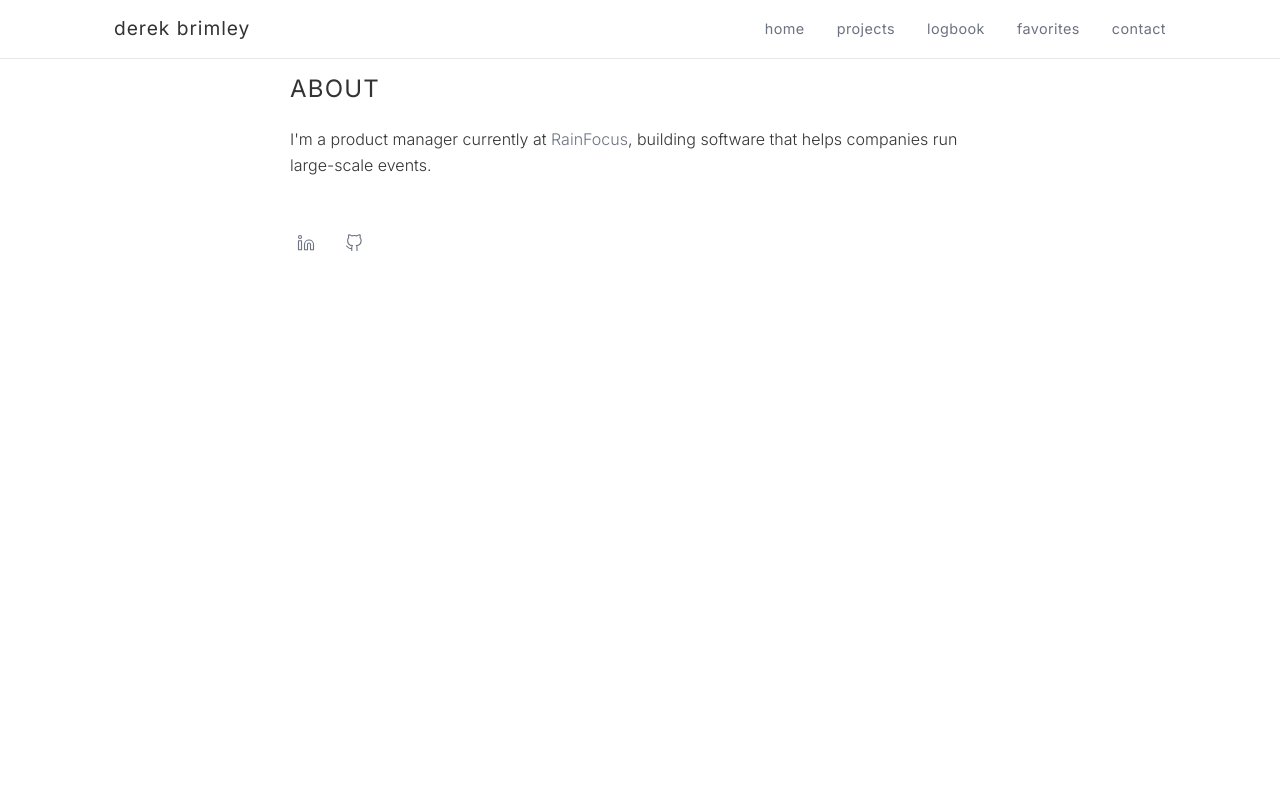
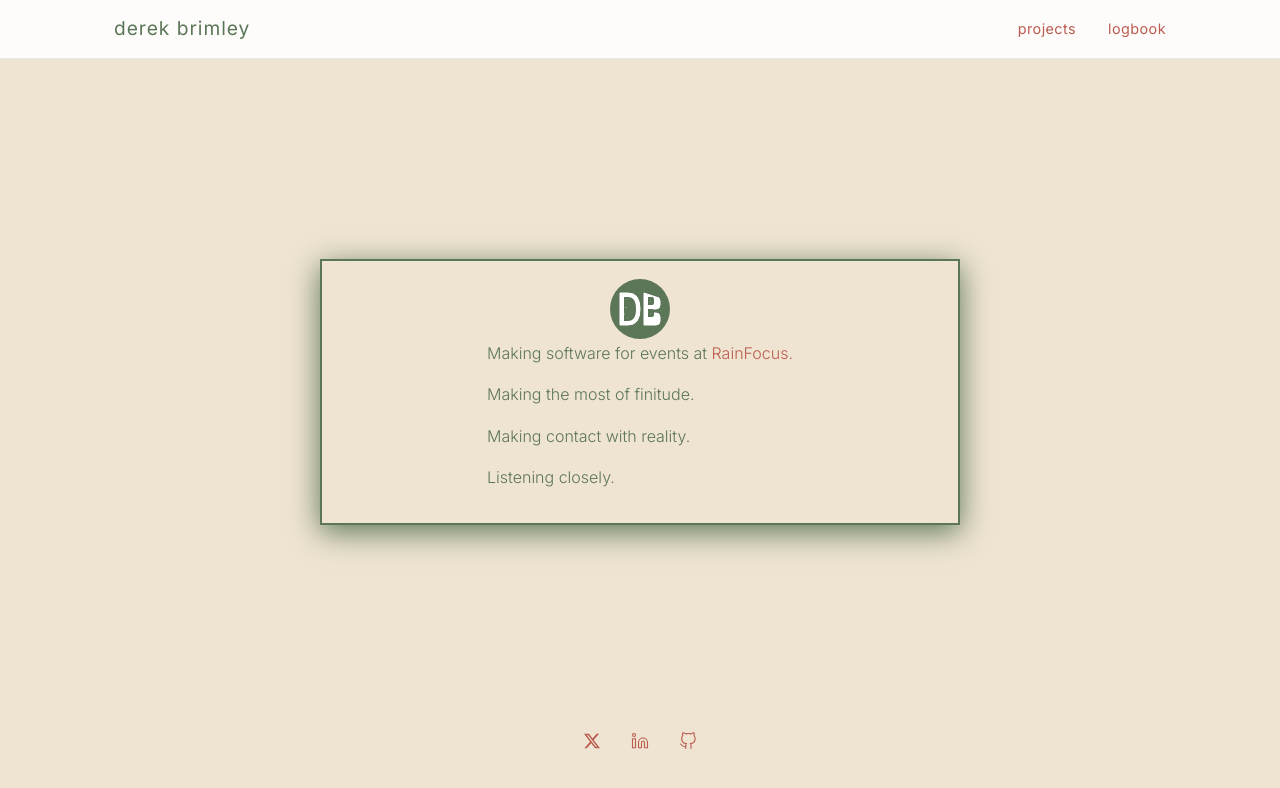
Before and after one commit to derekbrimley/personal-site, a SvelteKit app: page / in a window 1280 px wide. Shown: the top 788 px of the page. Built offline with nearby package versions, Linux system fonts and the light colour scheme.

Commit message:
updated styling, logged books

```diff
--- a/src/app.html
+++ b/src/app.html
@@ -2,11 +2,30 @@
 <html lang="en">
 	<head>
 		<meta charset="utf-8" />
-		<link rel="icon" href="%sveltekit.assets%/favicon.png" />
+
+		<!-- Modern SVG favicon for supported browsers -->
+		<link rel="icon" type="image/svg+xml" href="%sveltekit.assets%/favicon.svg" />
+
+		<!-- Fallback PNG favicon -->
+		<link rel="icon" type="image/png" href="%sveltekit.assets%/favicon.png" />
+
+		<!-- Web App Manifest -->
+		<link rel="manifest" href="%sveltekit.assets%/site.webmanifest" />
+
+		<!-- Apple Touch Icons -->
+		<link rel="apple-touch-icon" sizes="180x180" href="%sveltekit.assets%/apple-touch-icon.png" />
+
+		<!-- Windows Tiles -->
+		<meta name="msapplication-TileColor" content="#4f46e5" />
+		<meta name="msapplication-TileImage" content="%sveltekit.assets%/mstile-144x144.png" />
+
+		<!-- Theme color for mobile browsers -->
+		<meta name="theme-color" content="#4f46e5" />
+
 		<meta name="viewport" content="width=device-width, initial-scale=1" />
 		<link rel="preconnect" href="https://fonts.googleapis.com">
 		<link rel="preconnect" href="https://fonts.gstatic.com" crossorigin>
-		<link href="https://fonts.googleapis.com/css2?family=Inter:wght@300;400;500;600;700&display=swap" rel="stylesheet">
+		<link href="https://fonts.googleapis.com/css2?family=Inter:wght@300;400;400;500;600;700&display=swap" rel="stylesheet">
 		%sveltekit.head%
 	</head>
 	<body data-sveltekit-preload-data="hover">
--- a/src/lib/styles/global.css
+++ b/src/lib/styles/global.css
@@ -1,9 +1,9 @@
 :root {
   /* Colors */
-  --background: #ffffff;
-  --text-primary: #333333;
-  --text-secondary: #6b7280;
-  --accent: #6b7280;
+  --background: #EFE4D2;
+  --text-primary: #5C7658;
+  --text-secondary: #AEC8A4;
+  --accent: #BB5C4F;
   --accent-hover: #4b5563;
   --card-bg: #f9fafb;
   --border: #e5e7eb;
@@ -37,16 +37,22 @@ body {
   color: var(--text-primary);
 }
 
-main {
-  max-width: 800px;
-  margin: 0 auto;
-  padding: var(--spacing-xl);
+.main {
+  display: flex;
+  flex-direction: column;
+  align-items: center;
 }
 
 h1, h2, h3, h4, h5, h6 {
   line-height: 1.2;
   font-weight: 400;
   margin-bottom: var(--spacing-md);
+  color: var(--text-primary);
+}
+
+.page_title {
+  margin: 2rem 12px;
+  text-align: center;
 }
 
 p {
--- a/src/routes/+page.svelte
+++ b/src/routes/+page.svelte
@@ -1,33 +1,43 @@
 <script>
     import Header from './Header.svelte';
     import { onMount } from 'svelte';
-
+    import initials from '$lib/images/favicon.svg'
     let isVisible = false;
 
     onMount(() => {
         // Trigger animations after page loads
         setTimeout(() => {
             isVisible = true;
-        }, 100);
+        }, 0);
     });
 </script>
 
 <Header />
 
-<main>
+<main class="main">
 
-    <section class="about {isVisible ? 'slide-up' : ''}">
-        <h2>about</h2>
+    <section class="about {isVisible ? 'fade-in' : ''}">
+        <img src={initials} alt="Derek Brimley" class="about-image" />
         <div class="about-content">
             <div class="about-text">
-                <p>I'm a product manager currently at <a href="https://www.rainfocus.com/" target="_blank" rel="noopener noreferrer">RainFocus</a>, building software that helps companies run large-scale events.</p>
+                <p>Making software for events at <a href="https://www.rainfocus.com/" target="_blank">RainFocus.</a></p>
+                <p>Making the most of finitude.</p>
+                <p>Making contact with reality.</p>
+                <p>Listening closely.</p>
             </div>
         </div>
     </section>
-    <div class="footer-social">
+    <div class="footer">
         <div class="social-icons">
-          <a href="https://www.linkedin.com/in/derekbrimley/" target="_blank" rel="noopener noreferrer" aria-label="LinkedIn">
-            <svg xmlns="http://www.w3.org/2000/svg" width="18" height="18" viewBox="0 0 24 24" fill="none" stroke="currentColor" stroke-width="1.5" stroke-linecap="round" stroke-linejoin="round"><path d="M16 8a6 6 0 0 1 6 6v7h-4v-7a2 2 0 0 0-2-2 2 2 0 0 0-2 2v7h-4v-7a6 6 0 0 1 6-6z"></path><rect x="2" y="9" width="4" height="12"></rect><circle cx="4" cy="4" r="2"></circle></svg>
+            <a href="https://x.com/derekbrimley" target="_blank" aria-label="X">
+                <svg xmlns="http://www.w3.org/2000/svg" width="16" height="16" fill="currentColor" class="bi bi-twitter-x" viewBox="0 0 16 16">
+                    <path d="M12.6.75h2.454l-5.36 6.142L16 15.25h-4.937l-3.867-5.07-4.425 5.07H.316l5.733-6.57L0 .75h5.063l3.495 4.633L12.601.75Zm-.86 13.028h1.36L4.323 2.145H2.865z"/>
+                </svg>
+              </a>
+            <a href="https://www.linkedin.com/in/derekbrimley/" target="_blank" rel="noopener noreferrer" aria-label="LinkedIn">
+            <svg xmlns="http://www.w3.org/2000/svg" width="18" height="18" viewBox="0 0 24 24" fill="none" stroke="currentColor" stroke-width="1.5" stroke-linecap="round" stroke-linejoin="round">
+                <path d="M16 8a6 6 0 0 1 6 6v7h-4v-7a2 2 0 0 0-2-2 2 2 0 0 0-2 2v7h-4v-7a6 6 0 0 1 6-6z"></path><rect x="2" y="9" width="4" height="12"></rect><circle cx="4" cy="4" r="2"></circle>
+            </svg>
           </a>
           <a href="https://github.com/derekbrimley" target="_blank" rel="noopener noreferrer" aria-label="GitHub">
             <svg xmlns="http://www.w3.org/2000/svg" width="18" height="18" viewBox="0 0 24 24" fill="none" stroke="currentColor" stroke-width="1.5" stroke-linecap="round" stroke-linejoin="round"><path d="M9 19c-5 1.5-5-2.5-7-3m14 6v-3.87a3.37 3.37 0 0 0-.94-2.61c3.14-.35 6.44-1.54 6.44-7A5.44 5.44 0 0 0 20 4.77 5.07 5.07 0 0 0 19.91 1S18.73.65 16 2.48a13.38 13.38 0 0 0-7 0C6.27.65 5.09 1 5.09 1A5.07 5.07 0 0 0 5 4.77a5.44 5.44 0 0 0-1.5 3.78c0 5.42 3.3 6.61 6.44 7A3.37 3.37 0 0 0 9 18.13V22"></path></svg>
@@ -37,160 +47,26 @@
 </main>
 
 <style>
-    main {
-        padding-top: var(--spacing-md);
+
+
+    section.fade-in {
+        animation: fadeIn 0.8s ease forwards;
     }
 
-    section {
-        margin-bottom: var(--spacing-2xl);
-        opacity: 0;
-        transform: translateY(20px);
-    }
-
-    section.fade-in {
-        animation: fadeIn 1s ease forwards;
-    }
-
-    section.slide-up {
-        animation: slideUp 0.5s ease forwards;
-        animation-delay: 0.2s;
-    }
-
-    h2 {
-        font-size: 1.5rem;
-        margin-bottom: var(--spacing-lg);
-        letter-spacing: 0.05em;
-        text-transform: uppercase;
-        font-weight: 400;
-    }
-
-    h2::after {
-        display: none;
-    }
-
-    /* Hero section */
-    .hero {
+    .about {
         display: flex;
+        flex-direction: column;
         align-items: center;
-        min-height: 70vh;
-        padding: var(--spacing-xl) 0;
-    }
-
-    .hero-content {
-        max-width: 800px;
-    }
-
-    .hero h1 {
-        font-size: 2.5rem;
-        line-height: 1.1;
-        margin-bottom: var(--spacing-md);
-        font-weight: 300;
-        letter-spacing: -0.01em;
-    }
-
-    .hero-subtitle {
-        font-size: 1.2rem;
-        margin-bottom: var(--spacing-xl);
-        font-weight: 300;
-    }
-
-    .hero-buttons {
-        display: flex;
-        gap: var(--spacing-md);
-    }
-
-    .btn-outline {
-        border: 1px solid var(--accent);
-        padding: calc(var(--spacing-sm) - 1px) calc(var(--spacing-lg) - 1px);
-        font-weight: 400;
-        transition: all var(--transition-fast);
-        color: var(--accent);
-    }
-
-    .btn-outline:hover {
-        background-color: var(--accent);
-        color: white;
+        width: 50vw;
+        margin: 200px 0;
+        padding: 16px;
+        border: 2px solid var(--text-primary);
+        box-shadow: var(--text-primary) 0px 7px 29px 0px
     }
 
     /* About section */
     .about-content {
         max-width: 700px;
-    }
-
-    /* Skills section */
-    .skill-cards {
-        display: grid;
-        grid-template-columns: repeat(auto-fit, minmax(250px, 1fr));
-        gap: var(--spacing-md);
-    }
-
-    .card-inner {
-        padding: var(--spacing-lg);
-    }
-
-    .card-inner h4 {
-        margin-bottom: var(--spacing-sm);
-        font-weight: 400;
-        letter-spacing: 0.02em;
-    }
-
-    /* Interests section */
-    .interest-items {
-        display: grid;
-        grid-template-columns: repeat(auto-fit, minmax(250px, 1fr));
-        gap: var(--spacing-xl);
-    }
-
-    .interest-item h3 {
-        margin-bottom: var(--spacing-sm);
-        font-weight: 400;
-        letter-spacing: 0.02em;
-    }
-
-    /* Philosophy section */
-    .quote-card {
-        padding: var(--spacing-xl) 0;
-        position: relative;
-        border: none;
-        max-width: 700px;
-    }
-    footer {
-        margin-top: auto;
-        padding: var(--spacing-xl) 0;
-        background-color: var(--card-bg);
-        border-top: 1px solid var(--border);
-    }
-
-    .footer-container {
-        display: flex;
-        flex-direction: column;
-        gap: var(--spacing-xl);
-    }
-
-    .footer-content {
-        display: grid;
-        grid-template-columns: 1fr 1fr 1fr;
-        gap: var(--spacing-xl);
-    }
-
-    .footer-info .name {
-        font-weight: 400;
-        letter-spacing: 0.02em;
-        margin-bottom: var(--spacing-xs);
-    }
-
-    .footer-links ul {
-        list-style: none;
-        padding: 0;
-        display: flex;
-        flex-direction: column;
-        gap: var(--spacing-sm);
-    }
-
-    .footer-links a {
-        text-transform: lowercase;
-        letter-spacing: 0.02em;
-        font-size: 0.9rem;
     }
 
     .social-icons {
@@ -212,67 +88,10 @@
         opacity: 0.8;
     }
 
-    .footer-bottom {
-        padding-top: var(--spacing-md);
-        text-align: center;
-        font-size: 0.8rem;
-        opacity: 0.7;
-        border-top: 1px solid var(--border);
-    }
-
     @media (max-width: 768px) {
-        .footer-content {
-        grid-template-columns: 1fr;
-        gap: var(--spacing-lg);
-        }
-
-        .footer-info,
-        .footer-links,
-        .footer-social {
-        text-align: center;
-        }
-
-        .footer-links ul {
-        align-items: center;
-        }
 
         .social-icons {
         justify-content: center;
         }
     }
-
-    blockquote {
-        font-size: 1.3rem;
-        font-weight: 300;
-        font-style: italic;
-        margin-bottom: var(--spacing-md);
-    }
-
-    blockquote p {
-        position: relative;
-    }
-
-    blockquote p::before {
-        display: none;
-    }
-
-    @media (max-width: 768px) {
-        .hero h1 {
-            font-size: 2rem;
-        }
-
-        .hero-subtitle {
-            font-size: 1.1rem;
-        }
-
-        .hero-buttons {
-            flex-direction: column;
-            gap: var(--spacing-sm);
-        }
-
-        .btn {
-            width: 100%;
-            text-align: center;
-        }
-    }
 </style>
--- a/src/routes/Header.svelte
+++ b/src/routes/Header.svelte
@@ -22,11 +22,10 @@
 
         <nav class={isMenuOpen ? 'show' : ''}>
             <ul>
-                <li><a href="/" on:click={closeMenu}>Home</a></li>
                 <li><a href="/projects" on:click={closeMenu}>Projects</a></li>
                 <li><a href="/logbook" on:click={closeMenu}>Logbook</a></li>
-                <li><a href="/favorites" on:click={closeMenu}>Favorites</a></li>
-                <li><a href="/contact-me" on:click={closeMenu}>Contact</a></li>
+                <!-- <li><a href="/favorites" on:click={closeMenu}>Favorites</a></li>
+                <li><a href="/contact-me" on:click={closeMenu}>Contact</a></li> -->
             </ul>
         </nav>
     </div>
--- a/src/routes/projects/+page.svelte
+++ b/src/routes/projects/+page.svelte
@@ -1,95 +1,69 @@
 <script>
     import Header from '../Header.svelte';
+    import Project from './Project.svelte';
     import limerick_homepage from '$lib/images/limerick_game_homepage.png';
     import interview_gpt from '$lib/images/interview_custom_gpt.png';
     import phase_shifter from '$lib/images/phase canon playground.png';
     import melody_generator from '$lib/images/melody-generator.png';
+
+    import { onMount } from 'svelte';
+
+    let isVisible = false;
+
+    onMount(() => {
+        console.log('projects page loaded');
+        // Trigger animations after page loads
+        setTimeout(() => {
+            isVisible = true;
+        }, 0);
+    });
 </script>
 <Header />
-<h2>projects</h2>
-<div class='project_list'>
+<main class="main">
+    <section class="projects {isVisible ? 'fade-in' : ''}">
 
-    <div class='project_container'>
-        <h3>
-            <a target='blank' href='https://chatgpt.com/g/g-bpSCO9run-user-interview-analyzer'>User Interview Custom GPT</a>
-        </h3>
-        <p class='project_description'>A custom GPT that analyzes user interview transcripts to extract key insights, pain points, and opportunities for product improvement.</p>
-        <img class='project_image' src={interview_gpt} alt='interview custom gpt' />
-    </div>
-    <div class='project_container'>
-        <h3>
-            <a target='blank' href='https://limerick-game.vercel.app/'>The Limerick Game</a>
-        </h3>
-        <p class='project_description'>A collaborative game where players write one line of a limerick at a time.</p>
-        <img class='project_image' src={limerick_homepage} alt='limerick game homepage' />
-    </div>
-    <div class='project_container'>
-        <h3>
-            <a target='blank' href='https://phase-shifter.vercel.app/'>Phase Canon Playground</a>
-        </h3>
-        <p class='project_description'>An interactive playground making phase shifting melodies with audio files or clickable grid scale.</p>
-        <img class='project_image' src={phase_shifter} alt='limerick game homepage' />
-    </div>
-    <div class='project_container'>
-        <h3>
-            <a target='blank' href='https://melody-generator-oeez4jp8h-derek-brimleys-projects.vercel.app/'>Melody Generator</a>
-        </h3>
-        <p class='project_description'>Web app for generating melodies and chord progressions with configurable parameters.</p>
-        <img class='project_image' src={melody_generator} alt='melody generator homepage' />
-    </div>
-</div>
+        <h2 class="page_title">projects</h2>
+        <div class='project_list'>
+            <Project
+                project_img={phase_shifter}
+                project_url='https://phase-shifter.vercel.app/'
+                project_name='Phase Canon Playground'
+                project_description='An interactive playground making phase shifting melodies with audio files or clickable grid scale.'
+            />
+            <Project
+                project_img={melody_generator}
+                project_url='https://melody-generator-oeez4jp8h-derek-brimleys-projects.vercel.app/'
+                project_name='Melody Generator'
+                project_description='Web app for generating melodies and chord progressions with configurable parameters.'
+            />
+            <Project
+                project_img={interview_gpt}
+                project_url='https://chatgpt.com/g/g-bpSCO9run-user-interview-analyzer'
+                project_name='User Interview Custom GPT'
+                project_description='A custom GPT that analyzes user interview transcripts to extract key insights, pain points, and opportunities for product improvement.'
+            />
+            <Project
+                project_img={limerick_homepage}
+                project_url='https://limerick-game.vercel.app/'
+                project_name='The Limerick Game'
+                project_description='A collaborative game where players write one line of a limerick at a time.'
+            />
+
+        </div>
+    </section>
+
+</main>
 
 <style>
+    section.fade-in {
+        animation: fadeIn 0.8s ease forwards;
+    }
     .project_list {
         display: flex;
         gap: 2rem;
         justify-content: flex-start;
-        max-width: 1200px;
+        width: 80vw;
         flex-wrap: wrap;
         margin: 0 12px;
     }
-    .project_image {
-        width: 250px;
-    }
-
-    h2 {
-        margin: 2rem 12px;
-        color: #1f2937;
-    }
-
-    /* Individual project cards */
-    .project_container {
-        margin-bottom: 0;
-        padding: 1.5rem;
-        border: 1px solid #e0e0e0;
-        border-radius: 8px;
-        background-color: #fafafa;
-        box-shadow: 0 2px 4px rgba(0, 0, 0, 0.1);
-        width: 300px;
-    }
-
-    .project_description {
-        color: #666;
-        font-size: 0.9rem;
-        line-height: 1.4;
-        margin-bottom: 1rem;
-        margin-top: 0;
-    }
-
-    h3 {
-        margin-top: 0;
-        margin-bottom: 0.5rem;
-        color: #333;
-    }
-
-    h3 a {
-        text-decoration: none;
-        color: #2563eb;
-        transition: color 0.2s ease;
-    }
-
-    h3 a:hover {
-        color: #1d4ed8;
-        text-decoration: underline;
-    }
 </style>
--- /dev/null
+++ b/src/routes/projects/Project.svelte
@@ -0,0 +1,56 @@
+<script>
+    // import melody_generator from '$lib/images/melody-generator.png';
+    export let project_img;
+    export let project_url;
+    export let project_name;
+    export let project_description;
+</script>
+<div class='project_container'>
+    <h3>
+        <a target='blank' href={project_url}>{project_name}</a>
+    </h3>
+    <p class='project_description'>{project_description}</p>
+    <img class='project_image' src={project_img} alt='melody generator homepage' />
+</div>
+
+<style>
+    /* Individual project cards */
+    .project_container {
+        margin-bottom: 0;
+        padding: 1.5rem;
+        border: 1px solid #e0e0e0;
+        border-radius: 8px;
+        background-color: #fafafa;
+        box-shadow: 0 2px 4px rgba(0, 0, 0, 0.1);
+        width: 300px;
+    }
+
+    .project_description {
+        color: #666;
+        font-size: 0.9rem;
+        line-height: 1.4;
+        margin-bottom: 1rem;
+        margin-top: 0;
+    }
+
+    .project_image {
+        width: 250px;
+    }
+
+    h3 {
+        margin-top: 0;
+        margin-bottom: 0.5rem;
+        color: var(--text-primary);
+    }
+
+    h3 a {
+        text-decoration: none;
+        color: var(--text-primary);
+        transition: color 0.2s ease;
+    }
+
+    h3 a:hover {
+        color: var(--text-secondary);
+        text-decoration: underline;
+    }
+</style>
```
Also changed, not shown: src/routes/logbook/+page.svelte (+10 -8 lines), src/lib/images/favicon.svg (added), static/favicon.svg (added), static/site.webmanifest (added).
